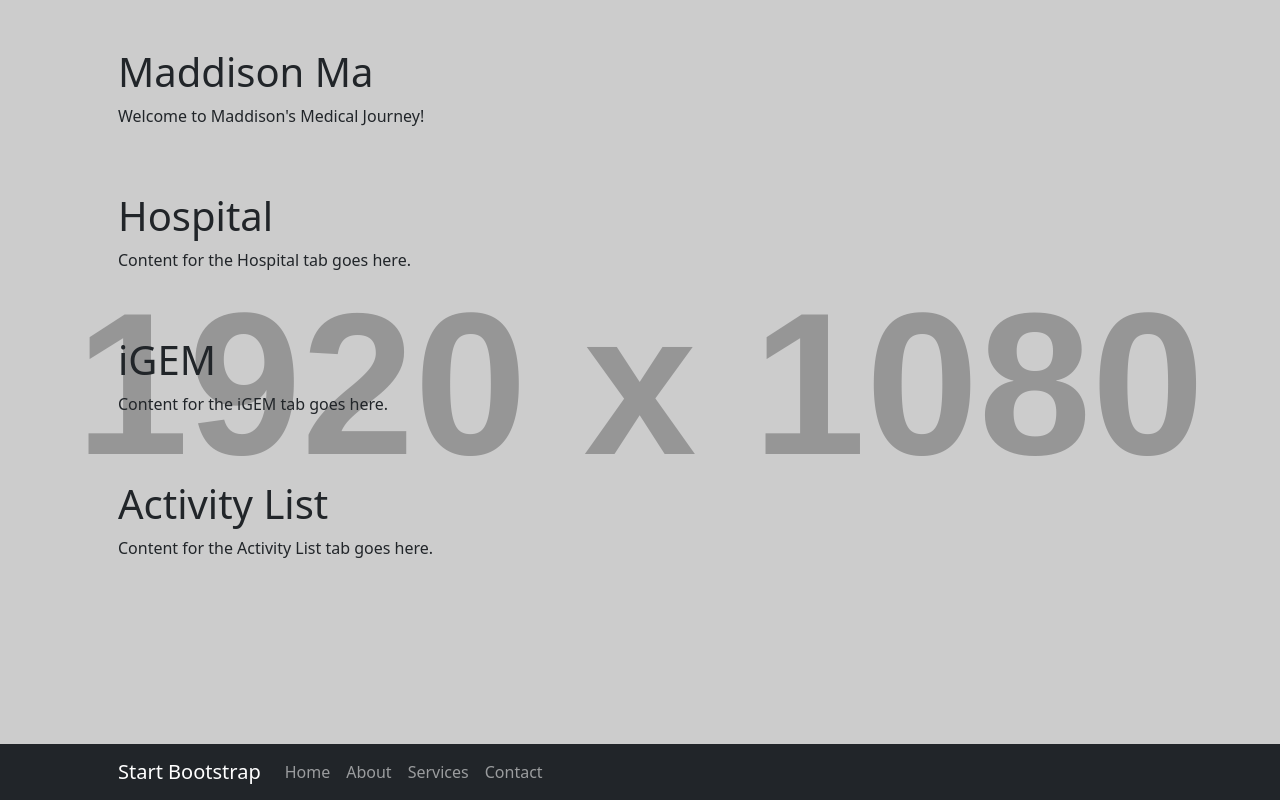
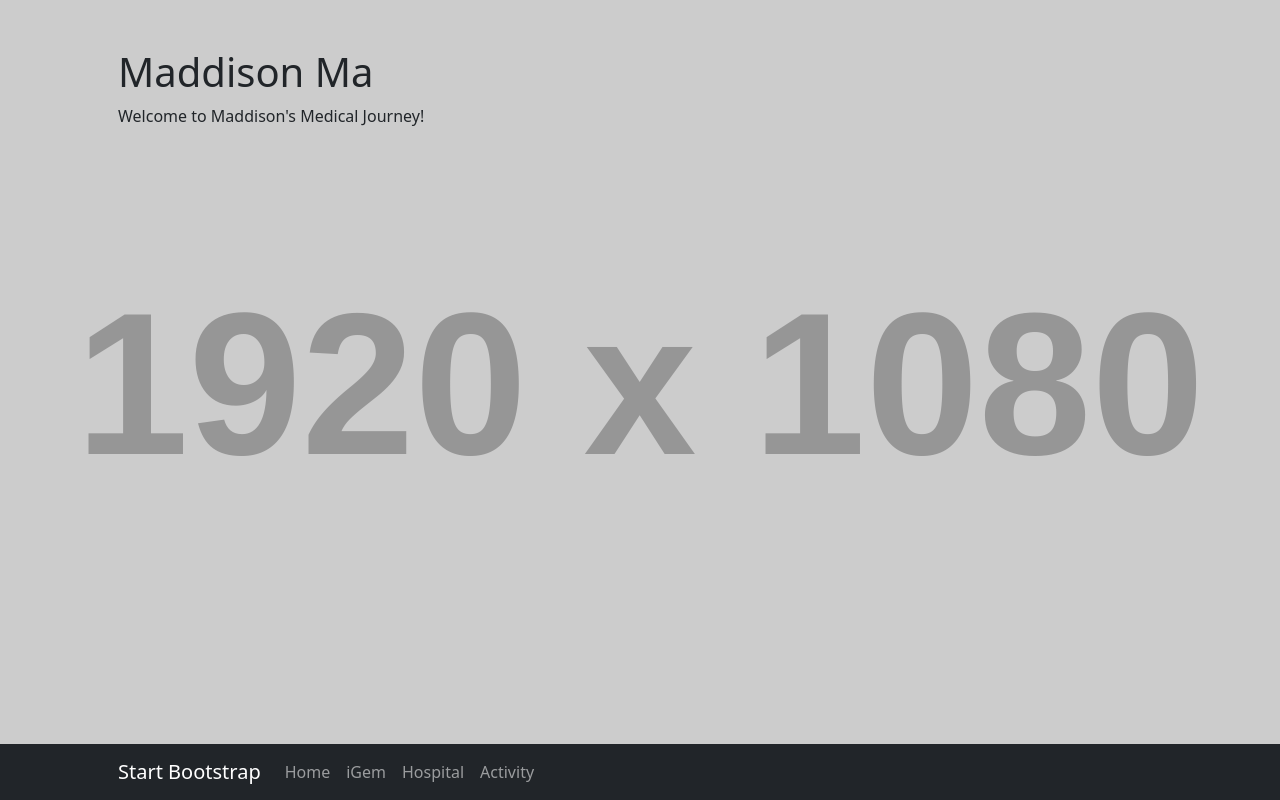
Before and after one commit to Maddison0317/maddison0317.github..io, a website: page startbootstrap-the-big-picture-master/dist/index.html in a window 1280 px wide. Drawn offline with nearby package versions, Linux system fonts and the light colour scheme; placeholder pictures from the web are drawn by us.

Commit message:
Update index.html

```diff
--- a/startbootstrap-the-big-picture-master/dist/index.html
+++ b/startbootstrap-the-big-picture-master/dist/index.html
@@ -20,9 +20,9 @@
                 <div class="collapse navbar-collapse" id="navbarResponsive">
                     <ul class="navbar-nav ml-auto">
                         <li class="nav-item active"><a class="nav-link" href="#!">Home</a></li>
-                        <li class="nav-item"><a class="nav-link" href="#!">About</a></li>
-                        <li class="nav-item"><a class="nav-link" href="#!">Services</a></li>
-                        <li class="nav-item"><a class="nav-link" href="#!">Contact</a></li>
+                        <li class="nav-item"><a class="nav-link" href="#!">iGem</a></li>
+                        <li class="nav-item"><a class="nav-link" href="#!">Hospital</a></li>
+                        <li class="nav-item"><a class="nav-link" href="#!">Activity</a></li>
                     </ul>
                 </div>
             </div>
@@ -38,38 +38,6 @@
                 </div>
             </div>
         </section>
-        <section id="hospital">
-    <div class="container px-4 px-lg-5">
-        <div class="row gx-4 gx-lg-5">
-            <div class="col-lg-6">
-                <h1 class="mt-5">Hospital</h1>
-                <p>Content for the Hospital tab goes here.</p>
-            </div>
-        </div>
-    </div>
-</section>
-
-<section id="igem">
-    <div class="container px-4 px-lg-5">
-        <div class="row gx-4 gx-lg-5">
-            <div class="col-lg-6">
-                <h1 class="mt-5">iGEM</h1>
-                <p>Content for the iGEM tab goes here.</p>
-            </div>
-        </div>
-    </div>
-</section>
-
-<section id="activity">
-    <div class="container px-4 px-lg-5">
-        <div class="row gx-4 gx-lg-5">
-            <div class="col-lg-6">
-                <h1 class="mt-5">Activity List</h1>
-                <p>Content for the Activity List tab goes here.</p>
-            </div>
-        </div>
-    </div>
-</section>
 
         <!-- Bootstrap core JS-->
         <script src="https://cdn.jsdelivr.net/npm/bootstrap@5.2.3/dist/js/bootstrap.bundle.min.js"></script>
```
